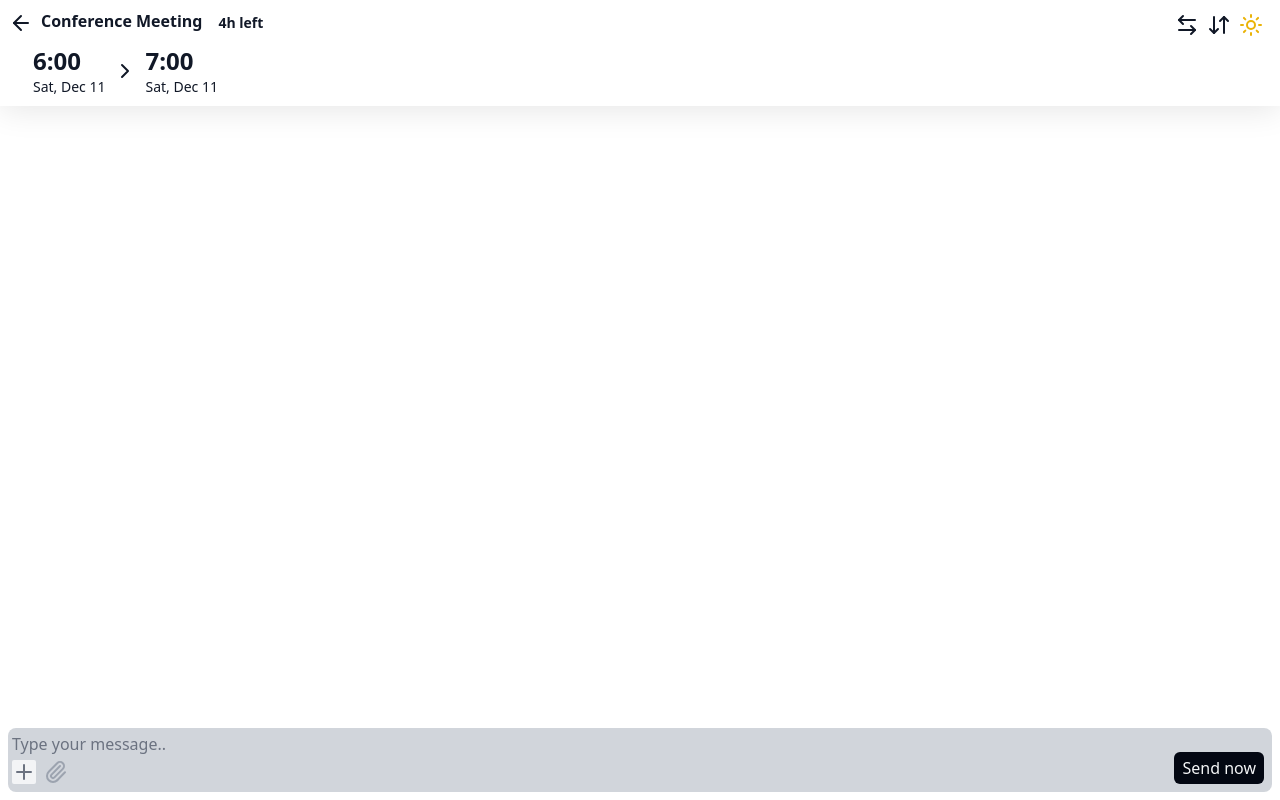
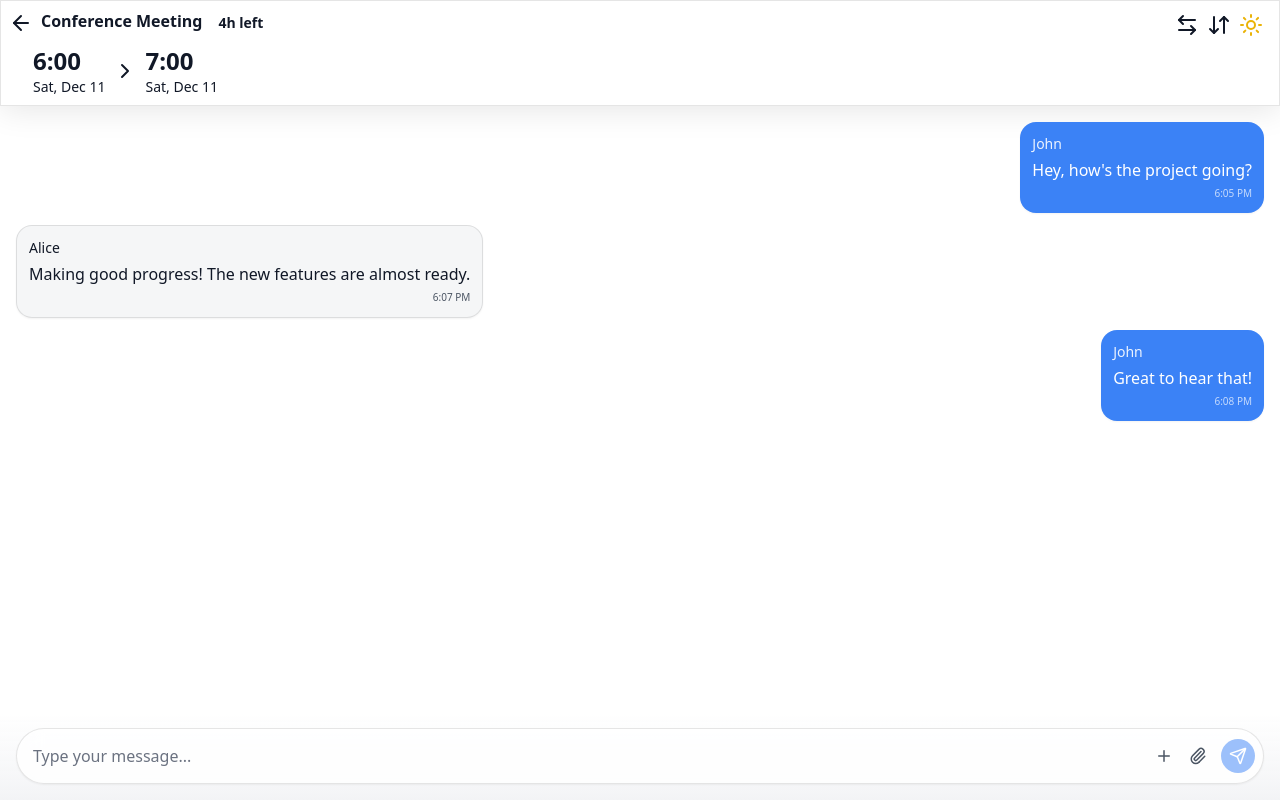
Before and after one commit to Aviralsharma954/team-management-chat-app, a React (Vite) app: page / in a window 1280 px wide. Built offline with nearby package versions, Linux system fonts and the light colour scheme; no server answers.

Commit message:
Enhance messaging interface with message display and input functionality

```diff
--- a/src/app/component/Messagearea.jsx
+++ b/src/app/component/Messagearea.jsx
@@ -1,9 +1,35 @@
 import React from 'react'
 
 const Messagearea = () => {
+  const messages = [
+    { id: 1, sender: 'John', text: 'Hey, how\'s the project going?', time: '6:05 PM', isSent: true },
+    { id: 2, sender: 'Alice', text: 'Making good progress! The new features are almost ready.', time: '6:07 PM', isSent: false },
+    { id: 3, sender: 'John', text: 'Great to hear that!', time: '6:08 PM', isSent: true },
+  ];
+
   return (
-    <div>
-
+    <div className="h-[calc(100vh-11rem)] overflow-y-auto p-4 scrollbar-thin">
+      <div className="flex flex-col gap-3">
+        {messages.map((message) => (
+          <div key={message.id} className={`flex ${message.isSent ? 'justify-end' : 'justify-start'}`}>
+            <div className={`max-w-[70%] rounded-2xl p-3 shadow-sm ${
+              message.isSent
+                ? 'bg-blue-500 text-white'
+                : 'bg-[var(--message-received)] border border-[var(--border-color)]'
+            }`}>
+              <div className={`text-sm font-medium ${message.isSent ? 'text-white/90' : 'text-[var(--text-primary)]'}`}>
+                {message.sender}
+              </div>
+              <div className={`text-md mt-1 ${message.isSent ? 'text-white' : 'text-[var(--text-primary)]'}`}>
+                {message.text}
+              </div>
+              <div className={`text-[10px] text-right mt-1 ${message.isSent ? 'text-white/70' : 'text-[var(--text-secondary)]'}`}>
+                {message.time}
+              </div>
+            </div>
+          </div>
+        ))}
+      </div>
     </div>
   )
 }
--- a/src/app/component/Textbox.jsx
+++ b/src/app/component/Textbox.jsx
@@ -1,17 +1,48 @@
-import { PaperclipIcon, Plus } from 'lucide-react'
-import React from 'react'
+import { PaperclipIcon, Plus, Send } from 'lucide-react'
+import React, { useState } from 'react'
 
 const Textbox = () => {
+  const [message, setMessage] = useState('');
+
+  const handleSend = () => {
+    if (message.trim()) {
+      console.log('Sending:', message);
+      setMessage('');
+    }
+  };
+
+  const handleKeyPress = (e) => {
+    if (e.key === 'Enter' && !e.shiftKey) {
+      e.preventDefault();
+      handleSend();
+    }
+  };
+
   return (
-    <div className="flex justify-end items-center w-full absolute bottom-0">
-      <div className=" h-16 bg-gray-300 m-2 w-full rounded-lg">
-        <input type="text" className=" flex bg-gray-300 focus:outline-none placeholder:text-gray-500 m-1 w-[90%]" placeholder="Type your message.." />
-        <div className="flex gap-2 m-1 relative">
-            <div className="bg-gray-100 w-min text-gray-500 rounded-sm"><Plus/></div>
-            <PaperclipIcon className=" text-gray-400"/>
-            <div className=" absolute right-0 mr-1 rounded-md pr-2 pl-2 bg-gray-950 cursor-pointer text-gray-100 p-1 bottom-0">
-                <div>Send now</div>
-            </div>
+    <div className="flex justify-end items-center w-full fixed bottom-0 p-4 bg-gradient-to-t from-[var(--bg-secondary)] to-transparent">
+      <div className="h-14 w-full rounded-full backdrop-blur-md bg-[var(--input-bg)] shadow-sm border border-[var(--border-color)] flex items-center">
+        <input
+          type="text"
+          value={message}
+          onChange={(e) => setMessage(e.target.value)}
+          onKeyPress={handleKeyPress}
+          className="flex bg-transparent focus:outline-none placeholder:text-[var(--text-placeholder)] text-[var(--text-input)] px-4 w-full"
+          placeholder="Type your message..."
+        />
+        <div className="flex gap-1 items-center px-2">
+          <button className="p-1.5 hover:bg-black/5 dark:hover:bg-white/10 rounded-full transition-colors">
+            <Plus size={18} className="text-[var(--text-secondary)]"/>
+          </button>
+          <button className="p-1.5 hover:bg-black/5 dark:hover:bg-white/10 rounded-full transition-colors">
+            <PaperclipIcon size={18} className="text-[var(--text-secondary)]"/>
+          </button>
+          <button
+            onClick={handleSend}
+            disabled={!message.trim()}
+            className="bg-blue-500 hover:bg-blue-600 disabled:opacity-50 text-white rounded-full p-2 transition-all ml-1"
+          >
+            <Send size={18} />
+          </button>
         </div>
       </div>
     </div>
--- a/src/index.css
+++ b/src/index.css
@@ -7,8 +7,13 @@
   --bg-secondary: #f3f4f6;
   --text-primary: #111827;
   --text-secondary: #4b5563;
-  --navbar-bg: rgba(255, 255, 255, 0.14);
-  --border-color: rgba(255, 255, 255, 0.3);
+  --navbar-bg: rgba(255, 255, 255, 0.8);
+  --border-color: rgba(0, 0, 0, 0.1);
+  --message-sent: rgba(59, 130, 246, 0.1);
+  --message-received: rgba(243, 244, 246, 0.8);
+  --input-bg: rgba(255, 255, 255, 0.8);
+  --text-input: #111827;
+  --text-placeholder: #6b7280;
 }
 
 [data-theme='dark'] {
@@ -18,6 +23,11 @@
   --text-secondary: #a3a3a3;
   --navbar-bg: rgba(0, 0, 0, 0.14);
   --border-color: rgba(255, 255, 255, 0.1);
+  --message-sent: rgba(255, 255, 255, 0.1);
+  --message-received: rgba(255, 255, 255, 0.05);
+  --input-bg: rgba(255, 255, 255, 0.1);
+  --text-input: #ffffff;
+  --text-placeholder: #9ca3af;
 }
 
 body {
@@ -32,3 +42,57 @@ body {
   -webkit-backdrop-filter: blur(8.6px);
   border: 1px solid var(--border-color);
 }
+
+/* Add these styles for glassmorphic effect */
+.backdrop-blur-md {
+  backdrop-filter: blur(12px);
+  -webkit-backdrop-filter: blur(12px);
+}
+
+/* Enhanced glassmorphic effects */
+.backdrop-blur-md {
+  backdrop-filter: blur(12px);
+  -webkit-backdrop-filter: blur(12px);
+}
+
+/* Customize scrollbar */
+::-webkit-scrollbar {
+  width: 6px;
+}
+
+::-webkit-scrollbar-track {
+  background: transparent;
+}
+
+::-webkit-scrollbar-thumb {
+  background: rgba(255, 255, 255, 0.2);
+  border-radius: 3px;
+}
+
+/* Improved scrollbar */
+.scrollbar-thin::-webkit-scrollbar {
+  width: 4px;
+}
+
+.scrollbar-thin::-webkit-scrollbar-track {
+  background: transparent;
+}
+
+.scrollbar-thin::-webkit-scrollbar-thumb {
+  background: rgba(255, 255, 255, 0.1);
+  border-radius: 2px;
+}
+
+.scrollbar-thin::-webkit-scrollbar-thumb:hover {
+  background: rgba(255, 255, 255, 0.2);
+}
+
+/* Message animations */
+@keyframes fadeIn {
+  from { opacity: 0; transform: translateY(10px); }
+  to { opacity: 1; transform: translateY(0); }
+}
+
+.flex-col > div {
+  animation: fadeIn 0.3s ease-out forwards;
+}
```
Also changed, not shown: src/utils/chatService.js (added).
